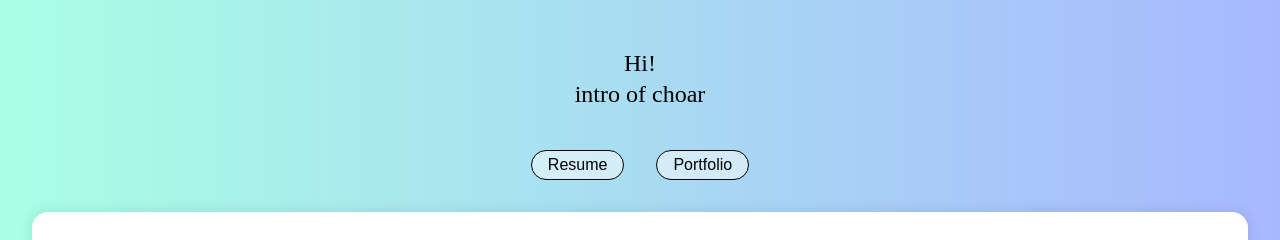
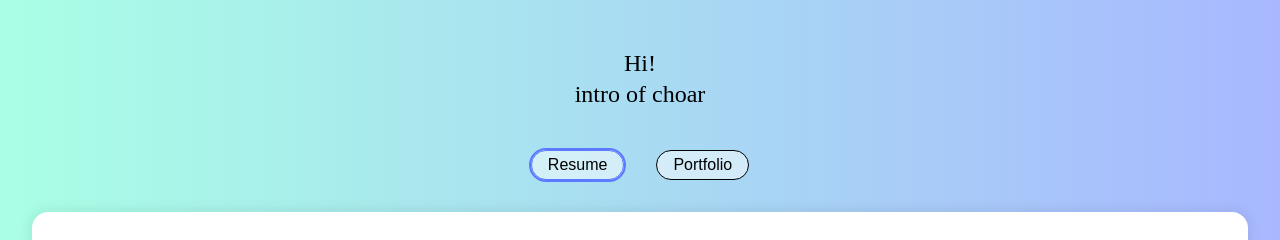
Before and after one commit to choar816/intro-choar, a React app: page / in a window 1280 px wide. Shown: the top 240 px of the page. Built offline with nearby package versions, Linux system fonts and the light colour scheme; the HTML template or start-up script is replaced by a standard one.

Commit message:
Add: border & outline to selected tab menu

```diff
--- a/src/App.jsx
+++ b/src/App.jsx
@@ -4,12 +4,16 @@ import Resume from './components/Resume';
 import Portfolio from './components/Portfolio';
 import './App.css';
 
-const mainContents = {
-  0: <Resume />,
-  1: <Portfolio />,
-};
-
-const TabNames = ['Resume', 'Portfolio'];
+const tabContents = [
+  {
+    name: 'Resume',
+    content: <Resume />,
+  },
+  {
+    name: 'Portfolio',
+    content: <Portfolio />,
+  },
+];
 
 const TabContainer = styled.div`
   margin-top: 2.5rem;
@@ -21,9 +25,15 @@ const TabContainer = styled.div`
     background-color: rgba(255, 255, 255, 0.5);
     border: 1px solid #000;
     border-radius: 1rem;
+
+    & + button {
+      margin-left: 2rem;
+    }
   }
-  button + button {
-    margin-left: 2rem;
+
+  .on {
+    border: 1px solid #5C7AFF;
+    outline: 2px solid #5C7AFF;
   }
 `;
 
@@ -36,10 +46,7 @@ const MainContainer = styled.div`
 `;
 
 function App() {
-  const [content, setContent] = useState({ activeTab: 0 });
-  function tabHandler(id) {
-    setContent({ activeTab: id });
-  }
+  const [tabIdx, setTabIdx] = useState(0);
 
   return (
     <div className="container">
@@ -51,13 +58,17 @@ function App() {
         </p>
       </header>
       <TabContainer>
-        {TabNames.map((val, idx) => (
-          <button type="button" onClick={() => tabHandler(idx)}>
-            {val}
+        {tabContents.map((val, idx) => (
+          <button
+            type="button"
+            onClick={() => setTabIdx(idx)}
+            className={`${idx === tabIdx ? 'on' : ''}`}
+          >
+            {val.name}
           </button>
         ))}
       </TabContainer>
-      <MainContainer>{mainContents[content.activeTab]}</MainContainer>
+      <MainContainer>{tabContents[tabIdx].content}</MainContainer>
       <footer>Ahra Cho ⓒ 2022 All rights reserved.</footer>
     </div>
   );
```
